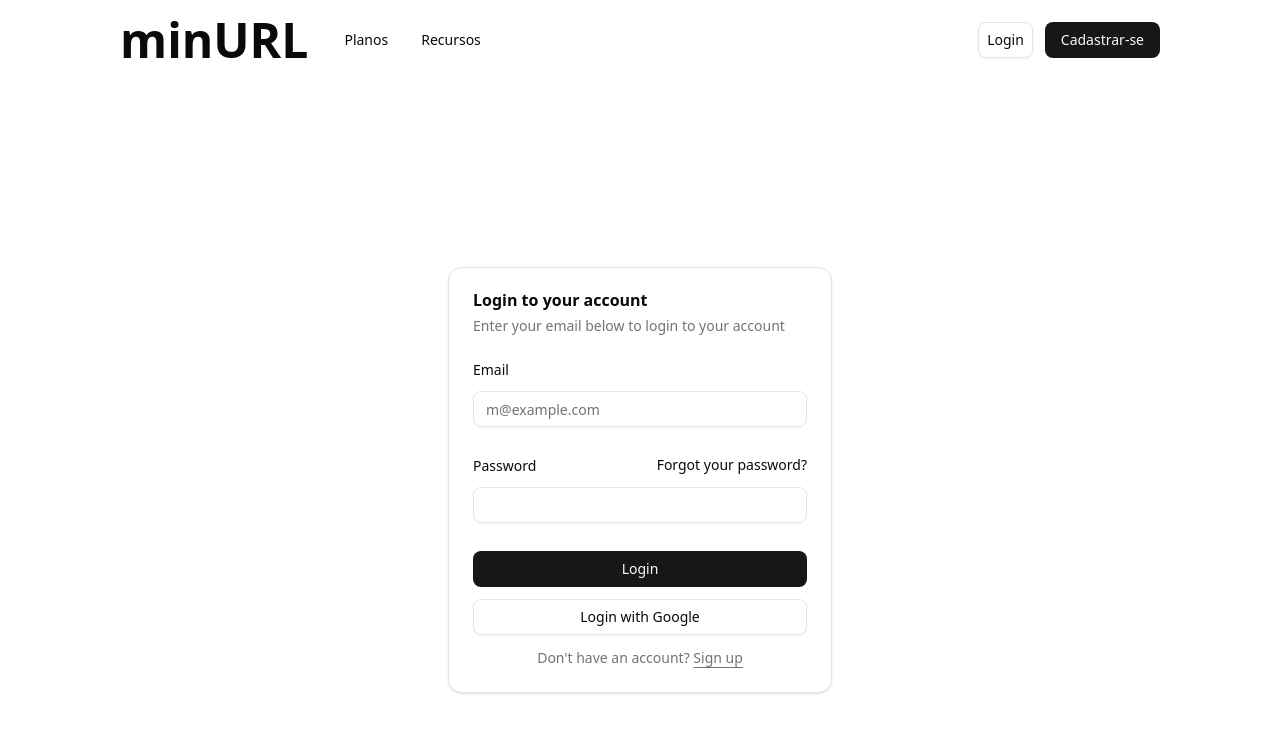
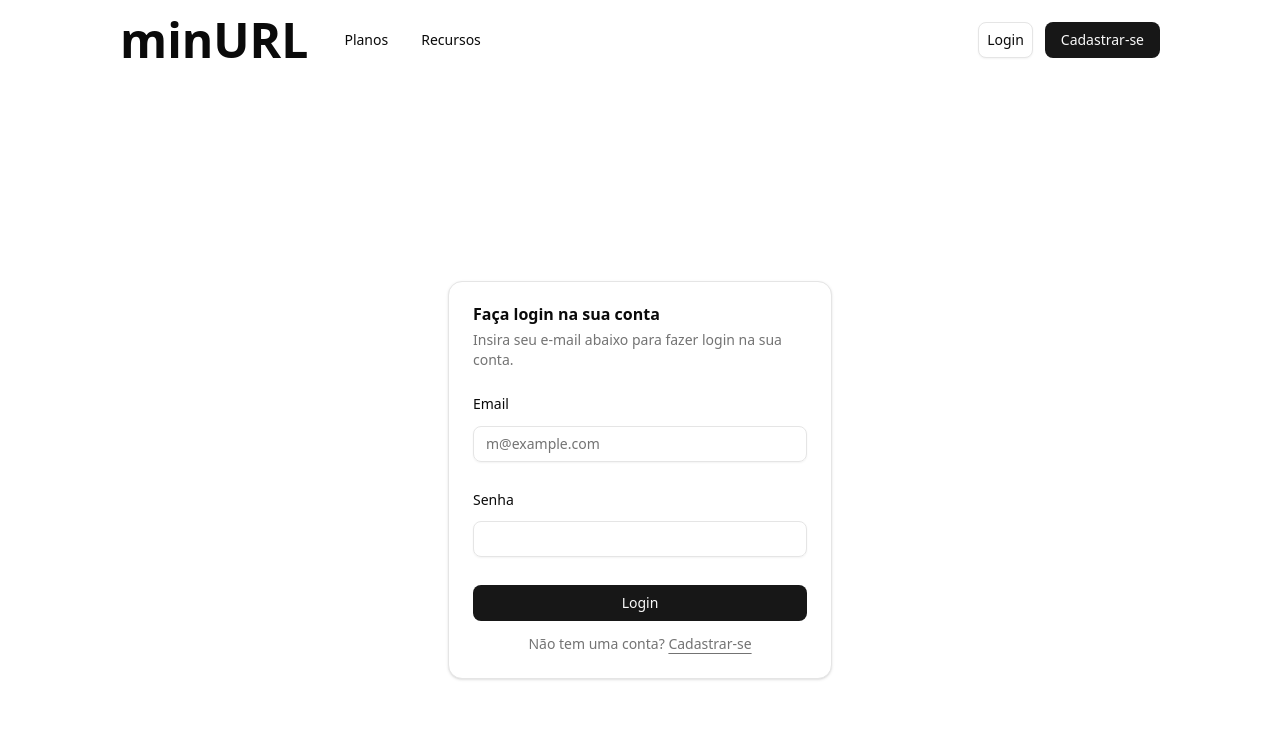
Before and after one commit to RebecaZaia/PTAC-e-PTAS, a Next.js app in the folder frontend/: page /login in a window 1280 px wide. Shown: the top 732 px of the page. Built offline with nearby package versions, Linux system fonts and the light colour scheme.

Commit message:
modified:   frontend/src/components/ui/login-form.jsx 	modified:   frontend/src/components/ui/topbar-menu.jsx

```diff
--- a/frontend/src/components/ui/login-form.jsx
+++ b/frontend/src/components/ui/login-form.jsx
@@ -13,15 +13,16 @@ import {
   FieldLabel,
 } from "@/components/ui/field"
 import { Input } from "@/components/ui/input"
+import Link from "next/link"
 
 export function LoginForm() {
   return (
     <div className={"flex flex-col gap-6"}>
       <Card>
         <CardHeader>
-          <CardTitle>Login to your account</CardTitle>
+          <CardTitle>Faça login na sua conta</CardTitle>
           <CardDescription>
-            Enter your email below to login to your account
+            Insira seu e-mail abaixo para fazer login na sua conta.
           </CardDescription>
         </CardHeader>
         <CardContent>
@@ -37,24 +38,13 @@ export function LoginForm() {
                 />
               </Field>
               <Field>
-                <div className="flex items-center">
-                  <FieldLabel htmlFor="password">Password</FieldLabel>
-                  <a
-                    href="#"
-                    className="ml-auto inline-block text-sm underline-offset-4 hover:underline"
-                  >
-                    Forgot your password?
-                  </a>
-                </div>
+                <FieldLabel htmlFor="password">Senha</FieldLabel>
                 <Input id="password" type="password" required />
               </Field>
               <Field>
                 <Button type="submit">Login</Button>
-                <Button variant="outline" type="button">
-                  Login with Google
-                </Button>
                 <FieldDescription className="text-center">
-                  Don&apos;t have an account? <a href="#">Sign up</a>
+                  Não tem uma conta? <Link href="#">Cadastrar-se</Link>
                 </FieldDescription>
               </Field>
             </FieldGroup>
--- a/frontend/src/components/ui/topbar-menu.jsx
+++ b/frontend/src/components/ui/topbar-menu.jsx
@@ -1,5 +1,6 @@
 import { Separator } from "./separator";
 import { Button } from "./button";
+import Link from "next/link";
 
  export default function TopbarMenu() {
     return (
@@ -17,7 +18,7 @@ import { Button } from "./button";
                 </div>
                 <div className="flex gap-3">
                     <Button variant="outline" className="px-2" size='ms' ><a href="/login">Login</a></Button>
-                    <Button><a href="/register">Cadastrar-se</a></Button>
+                    <Button><Link href="/register">Cadastrar-se</Link></Button>
                     </div>
             </nav>
         </header>
```
